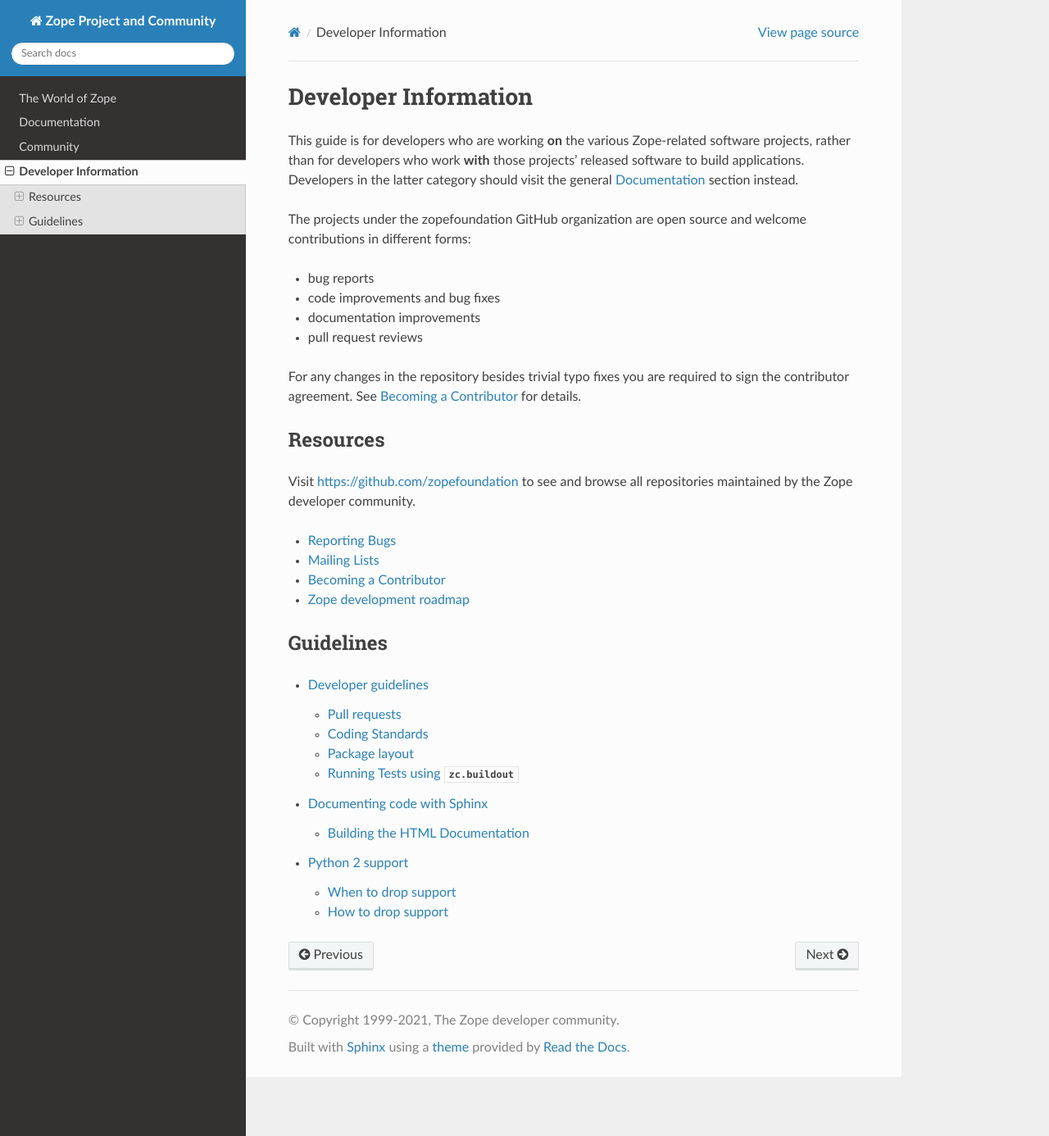
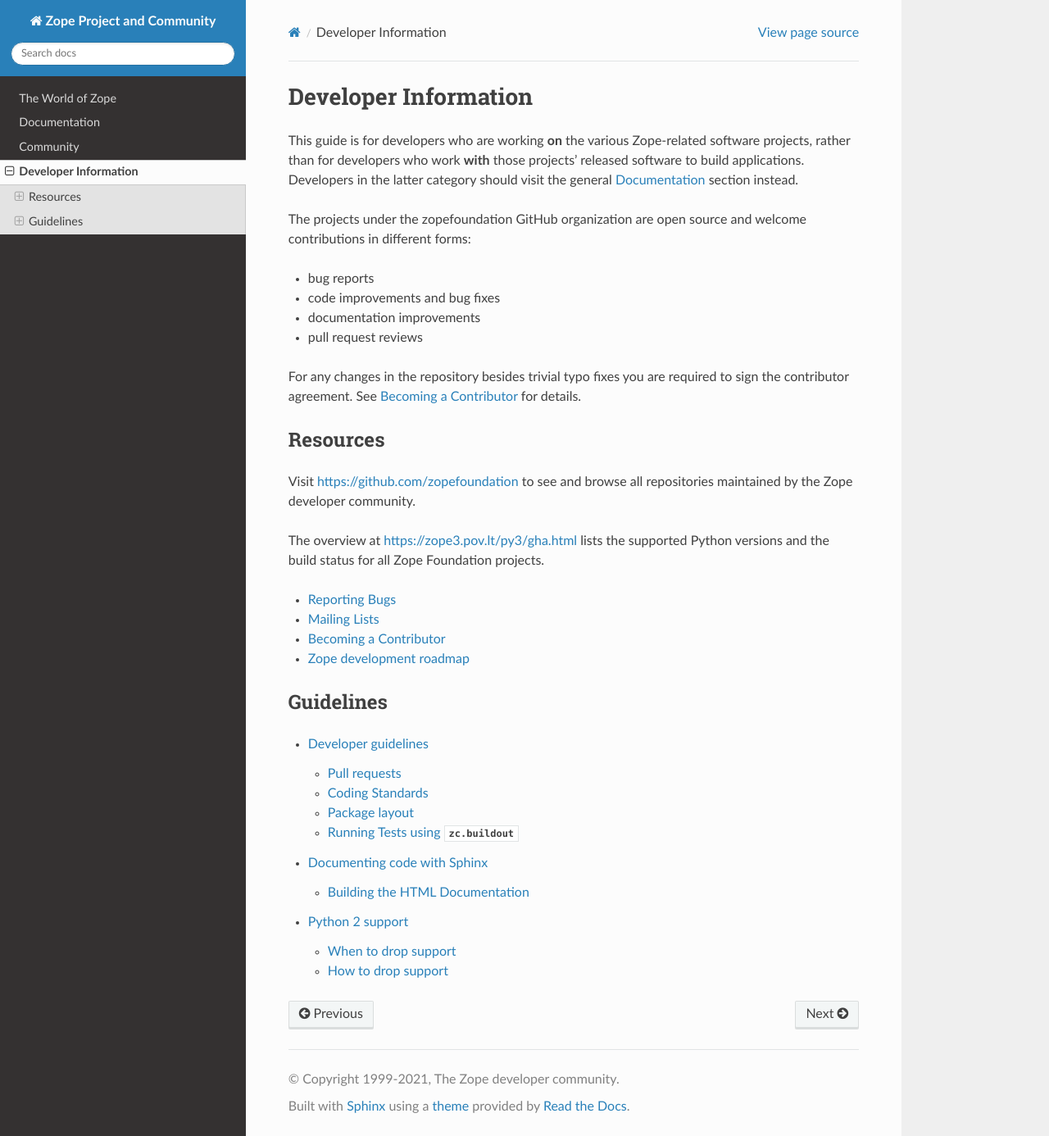
Before and after one commit to zopefoundation/www.zope.org, a Sphinx documentation site: the page built from docs/developer/index.rst, in a window 1280 px wide and 1386 px high. Shown: the whole window at 82% size. Built offline with Sphinx 7.4.7 and the Read the Docs theme 2.0.0, drawn with Linux system fonts in a browser that asks for light colours.

Commit message:
add link to build status for Zope Foundation packages

```diff
--- a/docs/developer/index.rst
+++ b/docs/developer/index.rst
@@ -25,6 +25,9 @@ Resources
 Visit https://github.com/zopefoundation to see and browse all repositories
 maintained by the Zope developer community.
 
+The overview at https://zope3.pov.lt/py3/gha.html lists the supported
+Python versions and the build status for all Zope Foundation projects.
+
 .. toctree::
    :maxdepth: 1
 
```
